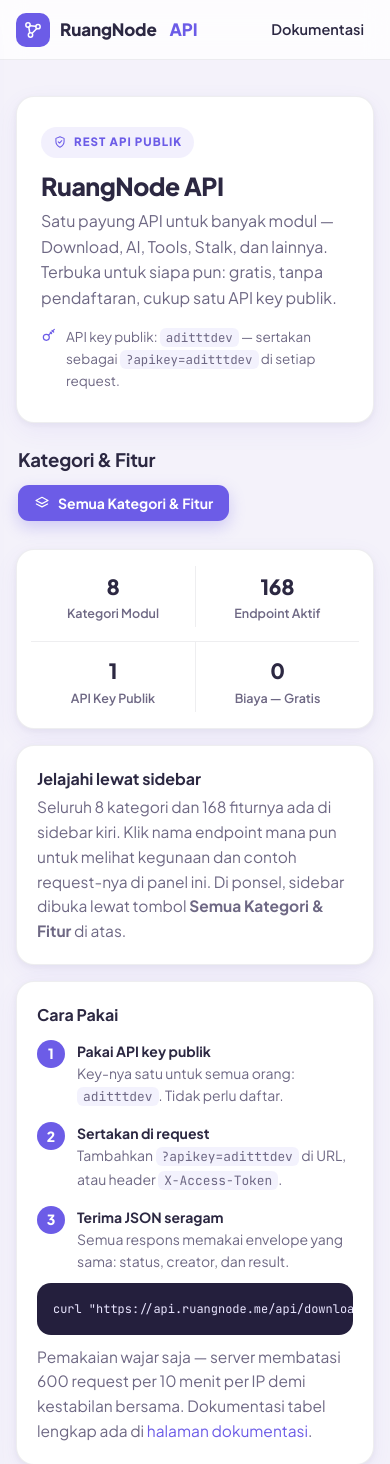
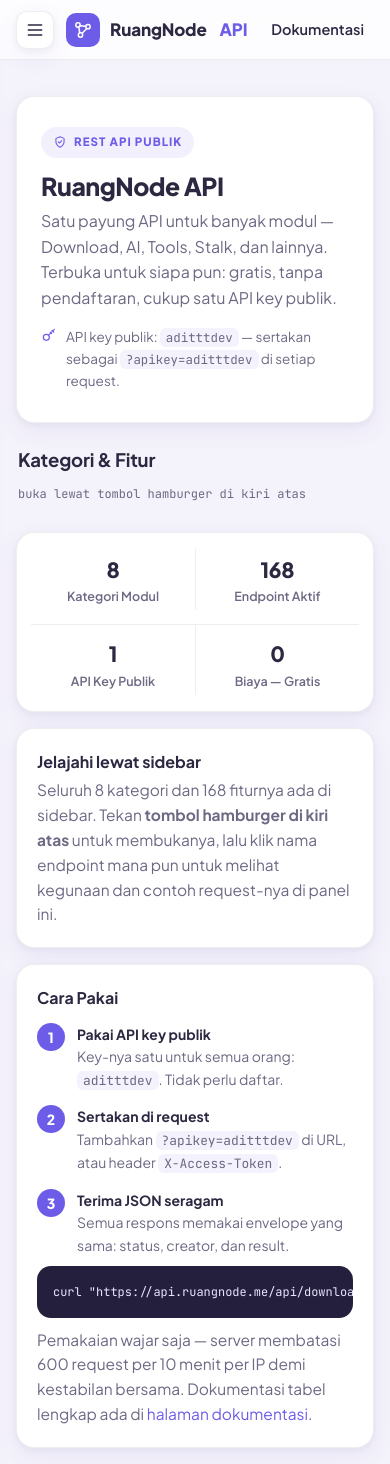
Before and after one commit to nexops993/ruangnode-api, a FastAPI app: page / in a window 390 px wide. Shown: the top 1464 px of the page. Run offline with FastAPI, Linux system fonts and the light colour scheme; parts of the project's set-up code (start-up, migrations or seed data) failed here and were passed over; some libraries are stand-ins or nearby versions.

Commit message:
Sidebar model laci hamburger: tombol hamburger di header kiri atas, sidebar tersembunyi dan meluncur saat ditekan (semua ukuran layar)

```diff
--- a/app/templates/_icons.html
+++ b/app/templates/_icons.html
@@ -32,6 +32,8 @@
 <path d="M9 21H6a2 2 0 0 1-2-2V5a2 2 0 0 1 2-2h3"/><path d="M16 16.5L20.5 12 16 7.5M20.5 12H9.5"/>
 {% elif name == "shield" %}
 <path d="M12 3l7 2.8v5.4c0 4.6-3 7.9-7 9.8-4-1.9-7-5.2-7-9.8V5.8z"/><path d="M9 11.6l2.2 2.2 3.8-4"/>
+{% elif name == "menu" %}
+<path d="M4 6h16M4 12h16M4 18h16"/>
 {% elif name == "layers" %}
 <path d="M12 3.5l9 4.7-9 4.7-9-4.7z"/><path d="M3.6 13.4L12 17.8l8.4-4.4"/>
 {% endif %}
--- a/app/templates/base.html
+++ b/app/templates/base.html
@@ -127,12 +127,18 @@
   .step b{color:var(--ink)}
   .foot{color:var(--muted);font-size:13px;text-align:center;padding:26px 0 6px}
   .center{text-align:center}
-  /* explorer: sidebar beneran (semua kategori + endpoint) + panel konten */
+  /* explorer: sidebar laci (tersembunyi; dibuka tombol hamburger kiri atas) */
   .explorer{display:grid;grid-template-columns:1fr;gap:14px;align-items:start}
-  @media (min-width:900px){ .explorer{grid-template-columns:268px minmax(0,1fr)} }
   .explorer>*{min-width:0}
-  .side{padding:14px 12px}
-  @media (min-width:900px){ .side{position:sticky;top:72px;max-height:calc(100vh - 92px);overflow-y:auto} }
+  .hambtn{width:38px;height:38px;flex:none;border-radius:11px;border:1px solid var(--line);
+    background:var(--card);color:var(--ink);display:inline-flex;align-items:center;justify-content:center;
+    cursor:pointer;box-shadow:var(--shadow);padding:0}
+  .hambtn:hover{background:#fbfaff}
+  .side{padding:14px 12px;position:fixed;top:0;bottom:0;left:0;width:min(324px,86vw);z-index:80;
+    border-radius:0;transform:translateX(-105%);transition:transform .22s ease;overflow-y:auto}
+  .side.open{transform:none;box-shadow:0 0 60px rgba(44,40,66,.35)}
+  .backdrop{position:fixed;inset:0;background:rgba(44,40,66,.45);z-index:70;opacity:0;pointer-events:none;transition:opacity .2s}
+  .backdrop.on{opacity:1;pointer-events:auto}
   .side .ov{display:flex;align-items:center;gap:9px;padding:9px 10px;border-radius:12px;color:var(--ink);font-weight:700;font-size:14.5px;border:1px solid transparent}
   .side .ov:hover,.side a.ep:hover{background:#fbfaff;border-color:var(--line)}
   .side .ov.on{background:rgba(108,92,231,.10);color:var(--accent-dark);border-color:rgba(108,92,231,.25)}
@@ -144,17 +150,7 @@
   .side a.ep.on{background:rgba(108,92,231,.10);color:var(--accent-dark);border-color:rgba(108,92,231,.25)}
   .side a.ep .m{font-family:"JetBrains Mono",monospace;font-size:10.5px;font-weight:600;color:var(--live-tx);background:var(--live-bg);border-radius:6px;padding:1px 6px;flex:none}
   .side a.ep .p{font-family:"JetBrains Mono",monospace;font-size:12.5px;white-space:nowrap;overflow:hidden;text-overflow:ellipsis}
-  .side .x{display:none}
-  .sidebtn{display:none}
-  .backdrop{display:none}
-  @media (max-width:899px){
-    .sidebtn{display:inline-flex}
-    .side{position:fixed;top:0;bottom:0;left:0;width:min(324px,86vw);z-index:80;border-radius:0;transform:translateX(-105%);transition:transform .22s ease;overflow-y:auto}
-    .side.open{transform:none;box-shadow:0 0 60px rgba(44,40,66,.35)}
-    .side .x{display:flex;margin-left:auto}
-    .backdrop{display:block;position:fixed;inset:0;background:rgba(44,40,66,.45);z-index:70;opacity:0;pointer-events:none;transition:opacity .2s}
-    .backdrop.on{opacity:1;pointer-events:auto}
-  }
+  .side .x{display:flex;margin-left:auto}
   /* tabel lebar: geser DI DALAM kotaknya, tidak melebarkan halaman */
   .tblwrap{overflow-x:auto;-webkit-overflow-scrolling:touch}
   .tblwrap table{min-width:560px}
@@ -165,6 +161,7 @@
 {% from "_icons.html" import icon %}
 <header>
   <div class="bar">
+    {% block sidebtn %}{% endblock %}
     <a class="brand" href="/"><span class="mark">{{ icon("logo", 20) }}</span>RuangNode&nbsp;<em>API</em></a>
     <nav>{% block nav %}{% endblock %}</nav>
   </div>
--- a/app/templates/landing.html
+++ b/app/templates/landing.html
@@ -5,6 +5,7 @@
 <a class="link" href="#akses">Cara Pakai</a>
 <a class="link keep" href="/docs">Dokumentasi</a>
 {% endblock %}
+{% block sidebtn %}<button class="hambtn" id="sidebtn" type="button" aria-label="Buka sidebar">{{ icon("menu", 20) }}</button>{% endblock %}
 {% block content %}
 <section class="card" style="padding:30px 24px">
   <span class="eyebrow">{{ icon("shield", 14) }} REST API Publik</span>
@@ -17,7 +18,7 @@
 
 <div class="row" id="fitur" style="justify-content:space-between;margin:22px 2px 12px;scroll-margin-top:84px">
   <h2 style="margin:0">Kategori &amp; Fitur</h2>
-  <button class="btn sm sidebtn" id="sidebtn" type="button">{{ icon("layers", 16) }} Semua Kategori &amp; Fitur</button>
+  <span class="count">buka lewat tombol hamburger di kiri atas</span>
 </div>
 
 <div class="explorer">
@@ -48,9 +49,9 @@
 
       <section class="card" style="padding:20px;margin-bottom:14px">
         <h3 style="margin-top:0">Jelajahi lewat sidebar</h3>
-        <p style="margin:0">Seluruh {{ categories|length }} kategori dan {{ active|length }} fiturnya ada di sidebar kiri.
-           Klik nama endpoint mana pun untuk melihat kegunaan dan contoh request-nya di panel ini.
-           Di ponsel, sidebar dibuka lewat tombol <b>Semua Kategori &amp; Fitur</b> di atas.</p>
+        <p style="margin:0">Seluruh {{ categories|length }} kategori dan {{ active|length }} fiturnya ada di sidebar.
+           Tekan <b>tombol hamburger di kiri atas</b> untuk membukanya, lalu klik nama endpoint mana pun
+           untuk melihat kegunaan dan contoh request-nya di panel ini.</p>
       </section>
 
       <section id="akses" class="card" style="padding:20px;scroll-margin-top:84px">
```
